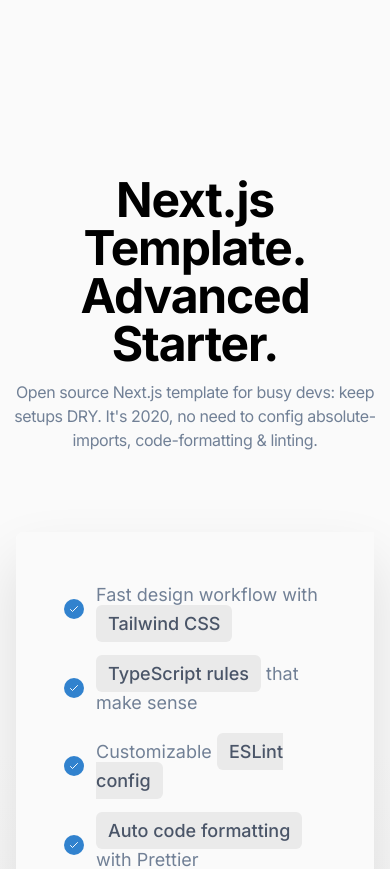
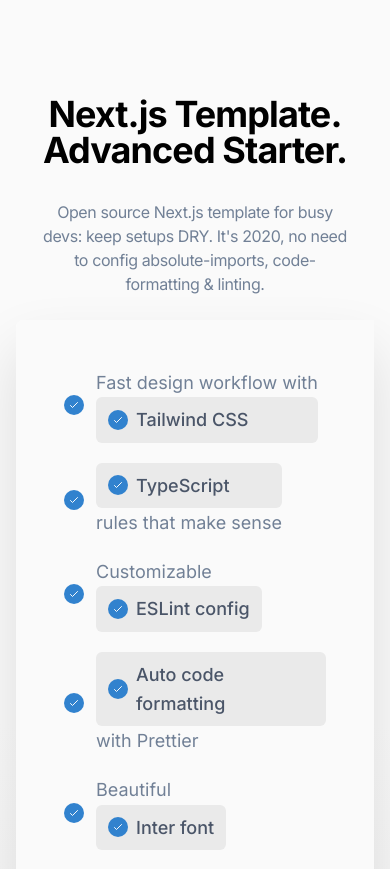
Before and after one commit to agcty/nextjs-advanced-starter, a Next.js app: page / in a window 390 px wide. Shown: the top 869 px of the page. Built offline with nearby package versions, Linux system fonts and the light colour scheme; what @tailwindcss/ui would draw is missing.

Commit message:
improve mobile design

```diff
--- a/src/pages/index.tsx
+++ b/src/pages/index.tsx
@@ -9,34 +9,34 @@
         <link rel="icon" href="/favicon.ico" />
       </Head>
 
-      <main className="min-h-screen bg-gradient-to-b from-geist-50 via-geist-50 to-geist-100 flex justify-center py-24">
+      <main className="flex justify-center min-h-screen py-24 bg-gradient-to-b from-geist-50 via-geist-50 to-geist-100">
         <div>
-          <h1 className="font-bold mt-20 text-center leading-none sm:leading-tight tracking-tight text-5xl sm:text-6xl">
+          <h1 className="px-5 text-4xl font-bold leading-none tracking-tight text-center sm:mt-20 sm:leading-tight sm:text-6xl">
             Next.js Template.
             <br />
             Advanced Starter.
           </h1>
 
-          <h2 className="mt-3 max-w-4xl mx-auto text-center text-gray-600 text-base sm:text-2xl md:mt-5 md:text-2xl tracking-tight">
+          <h2 className="max-w-4xl px-10 mx-auto mt-8 text-base tracking-tight text-center text-gray-600 sm:text-2xl md:mt-5 md:text-2xl">
             Open source Next.js template for busy devs: keep setups DRY. It's
             2020, no need to config absolute-imports, code-formatting & linting.
           </h2>
 
           <div className="px-4 sm:px-0">
             <section
-              className="bg-white rounded-lg mt-20 grid grid-cols-1 sm:grid-cols-2 w-full sm:w-1000"
+              className="grid w-full grid-cols-1 mt-6 bg-white rounded-lg sm:mt-20 sm:grid-cols-2 sm:w-1000"
               style={{
                 minHeight: "350px",
                 boxShadow: "rgba(0, 0, 0, 0.12) 0px 30px 60px 0px",
               }}
             >
-              <div className="flex flex-col justify-center bg-geist-50 rounded-l-lg">
+              <div className="flex flex-col justify-center rounded-l-lg bg-geist-50">
                 <FeatureList>
                   <Feature>
                     Fast design workflow with <InfoText text="Tailwind CSS" />
                   </Feature>
                   <Feature>
-                    <InfoText text="TypeScript rules" /> that make sense
+                    <InfoText text="TypeScript" /> rules that make sense
                   </Feature>
                   <Feature>
                     Customizable <InfoText text="ESLint config" />
@@ -57,21 +57,21 @@
                 </FeatureList>
               </div>
 
-              <div className="place-self-center text-center space-y-5 py-24 px-4">
+              <div className="px-4 py-24 space-y-5 text-center place-self-center">
                 <h3 className="text-3xl font-bold">Get it 👇</h3>
 
                 <span className="inline-flex rounded-md shadow-sm">
                   <Link href="  https://github.com/agcty/nextjs-advanced-starter">
                     <a
                       type="button"
-                      className="inline-flex items-center px-10 py-4 border border-transparent text-base leading-6 rounded-md text-white bg-blue-600 hover:bg-blue-500 focus:outline-none focus:border-blue-700 focus:shadow-outline-blue active:bg-blue-700 transition ease-in-out duration-150"
+                      className="inline-flex items-center px-10 py-4 text-base leading-6 text-white transition duration-150 ease-in-out bg-blue-600 border border-transparent rounded-md hover:bg-blue-500 focus:outline-none focus:border-blue-700 focus:shadow-outline-blue active:bg-blue-700"
                     >
                       Copy Template from GitHub
                     </a>
                   </Link>
                 </span>
 
-                <h2 className="text-gray-600 tracking-tight">
+                <h2 className="tracking-tight text-gray-600">
                   Used by devs around the world
                 </h2>
               </div>
@@ -87,21 +87,22 @@
   children: React.ReactNode;
 }
 function FeatureList({ children }: FeatureListProps) {
-  return <ul className="space-y-5 px-12  py-12">{children}</ul>;
+  return <ul className="px-12 py-12 space-y-5">{children}</ul>;
 }
 
 function Feature({ children }) {
   return (
     <li className="flex items-center leading-relaxed">
-      <CheckIcon className="w-5 h-5 p-1 rounded-full flex-shrink-0 text-gray-100 bg-blue-600" />
-      <p className="ml-3 text-gray-600 text-lg">{children}</p>
+      <CheckIcon className="flex-shrink-0 w-5 h-5 p-1 text-gray-100 bg-blue-600 rounded-full" />
+      <p className="ml-3 text-lg text-gray-600">{children}</p>
     </li>
   );
 }
 
 function InfoText({ text }) {
   return (
-    <span className="text-gray-700 font-medium bg-geist-100 rounded-md py-2 px-3">
+    <span className="flex items-center px-3 py-2 font-medium text-gray-700 rounded-md bg-geist-100 gap-x-2">
+      <CheckIcon className="flex-shrink-0 w-5 h-5 p-1 text-gray-100 bg-blue-600 rounded-full sm:hidden" />
       {text}
     </span>
   );
```
